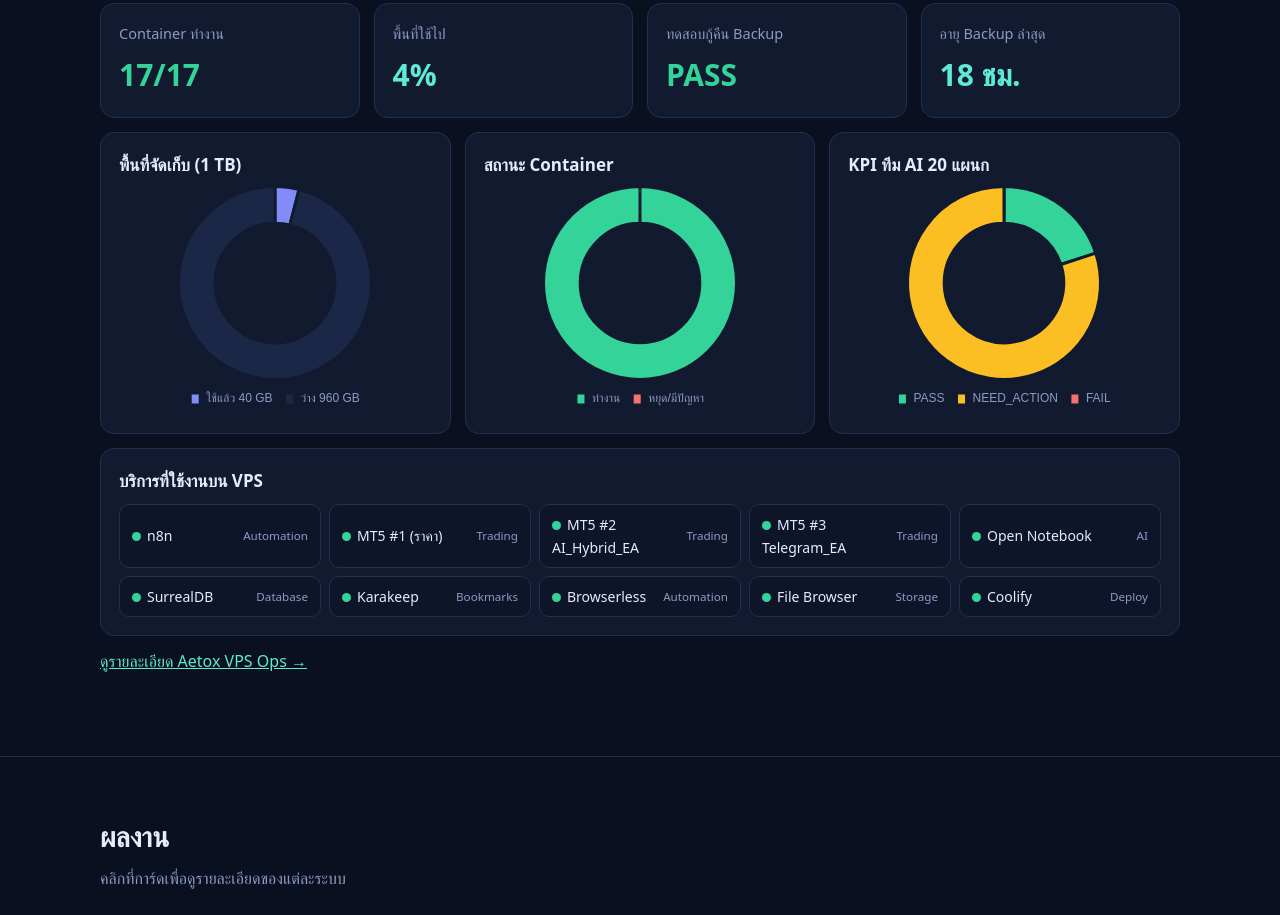
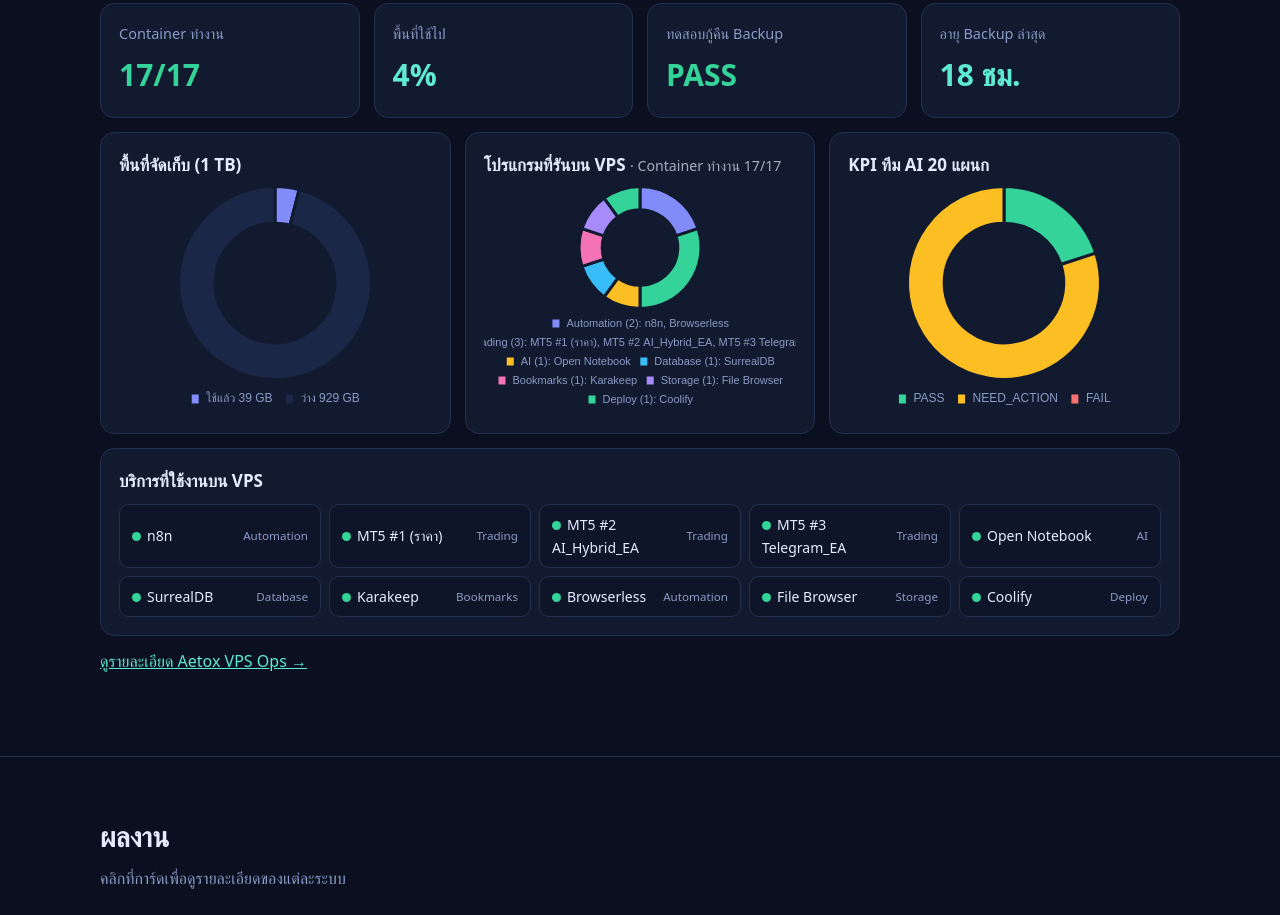
Before and after one commit to jkpandora/jkpandora.github.io, a plain HTML site: page index.html in a window 1280 px wide. Shown: the part 799-1714 px from the top of the page. Drawn offline with nearby package versions, Linux system fonts and the light colour scheme; a web font is replaced by a local one.

```diff
--- a/data/vps.json
+++ b/data/vps.json
@@ -1,3 +1 @@
-{"updated_at":"2026-11-14T16:00:00+07:00","disk_total_gb":1000,"disk_used_pct":5,
-"services":[["n8n","Automation",true],["MT5 #1 (ราคา)","Trading",true],["MT5 #2 AI_Hybrid_EA","Trading",true],["MT5 #3 Telegram_EA","Trading",true],["Open Notebook","AI",true],["SurrealDB","Database",true],["Karakeep","Bookmarks",true],["Browserless","Automation",true],["File Browser","Storage",true],["Coolify","Deploy",true]],
-"containers":{"running":17,"total":17},"kpi":{"PASS":4,"NEED_ACTION":16,"FAIL":0}}
+{"updated_at": "2026-11-16T03:17:00+07:00", "disk_total_gb": 968, "disk_used_pct": 5, "services": [["n8n", "Automation", true], ["MT5 #1 (ราคา)", "Trading", true], ["MT5 #2 AI_Hybrid_EA", "Trading", true], ["MT5 #3 Telegram_EA", "Trading", true], ["Open Notebook", "AI", true], ["SurrealDB", "Database", true], ["Karakeep", "Bookmarks", true], ["Browserless", "Automation", true], ["File Browser", "Storage", true], ["Coolify", "Deploy", true]], "containers": {"running": 17, "total": 17}, "kpi": {"PASS": 4, "NEED_ACTION": 16, "FAIL": 0}, "disk_breakdown": [["Docker (โปรแกรม/อิมเมจ)", 19], ["MT5 / ระบบเทรด", 9.7], ["ระบบปฏิบัติการ + อื่นๆ", 8.8], ["Coolify", 2.5], ["n8n", 0.52], ["ไฟล์โปรเจค (cloud_1tb)", 0.44], ["Backup เก่า", 0.13]], "disk_used_gb": 41, "disk_free_gb": 927}
--- a/index.html
+++ b/index.html
@@ -59,7 +59,7 @@
  </div>
  <div class="charts">
   <div class="card"><h3>พื้นที่จัดเก็บ (1 TB)</h3><div class="cw"><canvas id="cDisk"></canvas></div></div>
-  <div class="card"><h3>สถานะ Container</h3><div class="cw"><canvas id="cCont"></canvas></div></div>
+  <div class="card"><h3>โปรแกรมที่รันบน VPS <small id="vContSub" style="font-weight:400;opacity:.7"></small></h3><div class="cw"><canvas id="cCont"></canvas></div></div>
   <div class="card"><h3>KPI ทีม AI 20 แผนก</h3><div class="cw"><canvas id="cKpi"></canvas></div></div>
  </div>
  <div class="card"><h3>บริการที่ใช้งานบน VPS</h3><div id="vSvc" class="svc"></div></div>
@@ -182,7 +182,13 @@ Promise.all([J('./data/vps.json'),J('./projects/aetox-vps/data/status.json')]).t
  set('vBak',s.backup_age_h!=null?s.backup_age_h+' ชม.':'–');
  const used=Math.round(tot*pct/100);
  donut('cDisk',['ใช้แล้ว '+used+' GB','ว่าง '+(tot-used)+' GB'],[used,tot-used],[C.acc2,'#1b2747']);
- donut('cCont',['ทำงาน','หยุด/มีปัญหา'],[ct.running,ct.total-ct.running],[C.ok,C.bad]);
+ {const g={};(v.services||[]).forEach(x=>{(g[x[1]]=g[x[1]]||[]).push(x[0])});const ks=Object.keys(g);
+  const pal=[C.acc2,C.ok,C.warn,'#38bdf8','#f472b6','#a78bfa','#34d399','#fb923c','#94a3b8'];
+  document.getElementById('vContSub').textContent='· Container ทำงาน '+ct.running+'/'+ct.total;
+  if(has()){charts.cCont&&charts.cCont.destroy();charts.cCont=new Chart(document.getElementById('cCont'),{type:'doughnut',
+   data:{labels:ks.map(k=>k+' ('+g[k].length+'): '+g[k].join(', ')),datasets:[{data:ks.map(k=>g[k].length),backgroundColor:ks.map((k,i)=>pal[i%pal.length]),borderColor:'#121a2f',borderWidth:3}]},
+   options:{maintainAspectRatio:false,cutout:'62%',plugins:{legend:{position:'bottom',labels:{boxWidth:10,padding:8,font:{size:11}}},
+    tooltip:{callbacks:{label:c=>' '+g[ks[c.dataIndex]].join(', ')}}}}});}}
  let k=v.kpi||{PASS:0,NEED_ACTION:0,FAIL:0};
  if(Array.isArray(s.departments)&&s.departments.length){k={PASS:0,NEED_ACTION:0,FAIL:0};s.departments.forEach(d=>k[d.status]=(k[d.status]||0)+1);}
  donut('cKpi',['PASS','NEED_ACTION','FAIL'],[k.PASS,k.NEED_ACTION,k.FAIL],[C.ok,C.warn,C.bad]);
```
